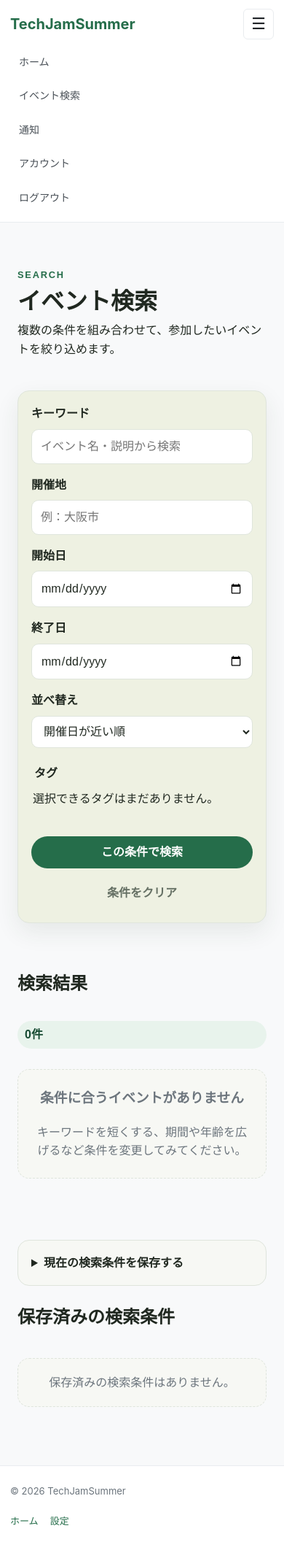
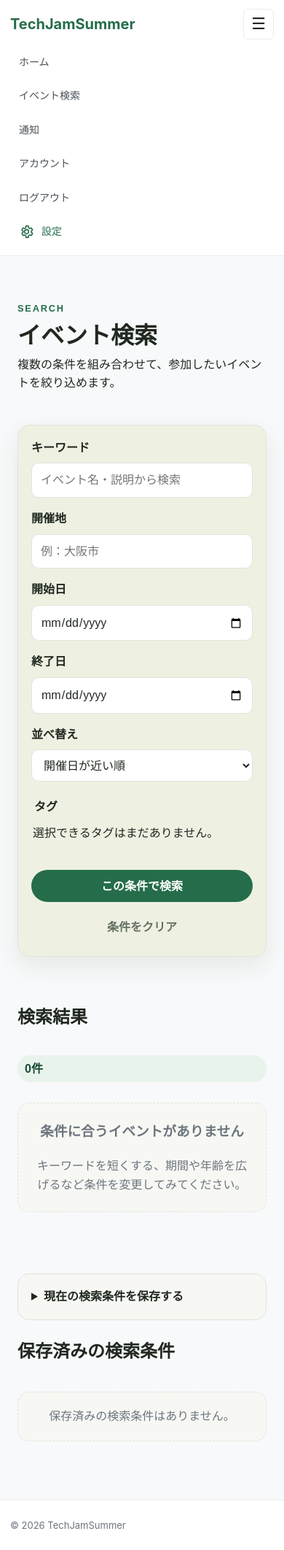
Before and after one commit to KDGT2026-Summer-Techjam/Team-D, a Django app: page /search/ in a window 390 px wide, after a click that opens the changed part. Shown: the whole page at 73% size. Before the commit the page ends 2090 px from the top, so only its background shows below. Run offline with Django 5.2, Linux system fonts and the light colour scheme; the visitor is signed in with stand-in values (Sample User, id 1); data comes from the database, SQL or seed files in the repository; data that the repository does not hold is empty.

Commit message:
Move settings shortcut to header

```diff
--- a/static/css/common.css
+++ b/static/css/common.css
@@ -76,6 +76,40 @@ a:hover {
 .main-nav a:hover {
     color: var(--primary-color);
     text-decoration: none;
+}
+
+.main-nav .settings-button {
+    display: inline-flex;
+    width: 40px;
+    height: 40px;
+    flex: 0 0 40px;
+    align-items: center;
+    justify-content: center;
+    border: 1px solid var(--border-color);
+    border-radius: 50%;
+    background: var(--highlight-color);
+    color: var(--primary-color);
+}
+
+.main-nav .settings-button:hover,
+.main-nav .settings-button:focus-visible {
+    border-color: var(--primary-color);
+    background: #e4eadb;
+    color: var(--primary-hover);
+}
+
+.main-nav .settings-button:focus-visible {
+    outline: 3px solid rgba(37, 109, 74, 0.2);
+    outline-offset: 2px;
+}
+
+.settings-button svg {
+    width: 21px;
+    height: 21px;
+}
+
+.settings-label {
+    display: none;
 }
 
 .user-dropdown {
@@ -751,7 +785,7 @@ textarea {
     margin: 0 auto;
     padding: 24px;
     align-items: center;
-    justify-content: space-between;
+    justify-content: center;
     gap: 20px;
     color: var(--text-muted);
     font-size: 13px;
@@ -759,11 +793,6 @@ textarea {
 
 .footer-inner p {
     margin: 0;
-}
-
-.footer-inner nav {
-    display: flex;
-    gap: 16px;
 }
 
 /*レスポンシブ*/
@@ -827,6 +856,23 @@ textarea {
         text-align: left;
     }
 
+    .site-header.navigation-ready .main-nav .settings-button {
+        display: flex;
+        width: 100%;
+        height: auto;
+        min-height: 42px;
+        flex: none;
+        gap: 10px;
+        justify-content: flex-start;
+        border: 0;
+        border-radius: var(--radius-sm);
+        background: transparent;
+    }
+
+    .site-header.navigation-ready .settings-label {
+        display: inline;
+    }
+
     .management-card {
         grid-template-columns: 1fr;
     }
--- a/templates/base.html
+++ b/templates/base.html
@@ -67,6 +67,33 @@
 
                     </form>
 
+                    <a
+                        href="{% url 'accounts:preferences' %}"
+                        class="settings-button"
+                        aria-label="設定"
+                        title="設定"
+                    >
+                        <svg
+                            aria-hidden="true"
+                            viewBox="0 0 24 24"
+                            fill="none"
+                            xmlns="http://www.w3.org/2000/svg"
+                        >
+                            <path
+                                d="M12 15.25a3.25 3.25 0 1 0 0-6.5 3.25 3.25 0 0 0 0 6.5Z"
+                                stroke="currentColor"
+                                stroke-width="1.8"
+                            />
+                            <path
+                                d="M19.43 13.1c.04-.36.07-.72.07-1.1s-.03-.74-.08-1.1l2-1.56-1.9-3.28-2.35.95a8.16 8.16 0 0 0-1.9-1.1L14.92 3h-3.84l-.36 2.91c-.68.27-1.32.64-1.9 1.1l-2.35-.95-1.9 3.28 2 1.56c-.04.36-.07.72-.07 1.1s.03.74.08 1.1l-2 1.56 1.9 3.28 2.35-.95c.58.46 1.22.83 1.9 1.1l.35 2.91h3.84l.36-2.91a8.16 8.16 0 0 0 1.9-1.1l2.35.95 1.9-3.28-2-1.56Z"
+                                stroke="currentColor"
+                                stroke-width="1.8"
+                                stroke-linejoin="round"
+                            />
+                        </svg>
+                        <span class="settings-label">設定</span>
+                    </a>
+
                 {% else %}
 
                     <a href="{% url 'accounts:login' %}">
@@ -132,16 +159,6 @@
 
             <p>&copy; 2026 TechJamSummer</p>
 
-            <nav>
-                <a href="{% url 'core:home' %}">
-                    ホーム
-                </a>
-
-                <a href="{% url 'accounts:preferences' %}">
-                    設定
-                </a>
-            </nav>
-
         </div>
 
     </footer>
```
Also changed, not shown: core/test_participant_ui.py (+12 -0 lines).
